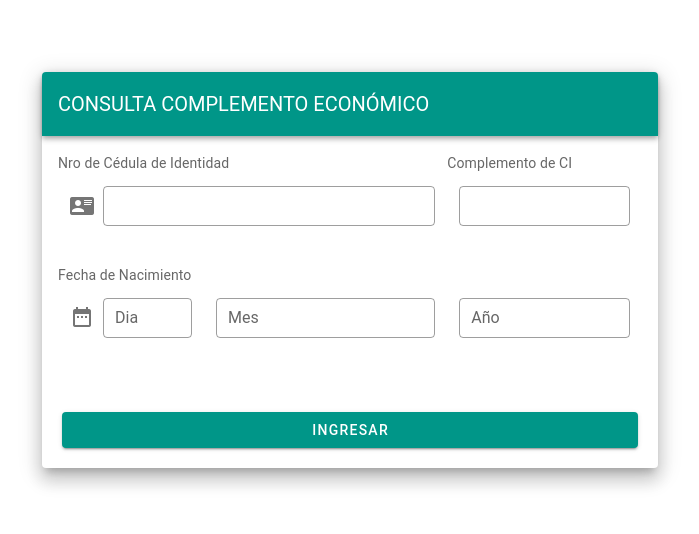
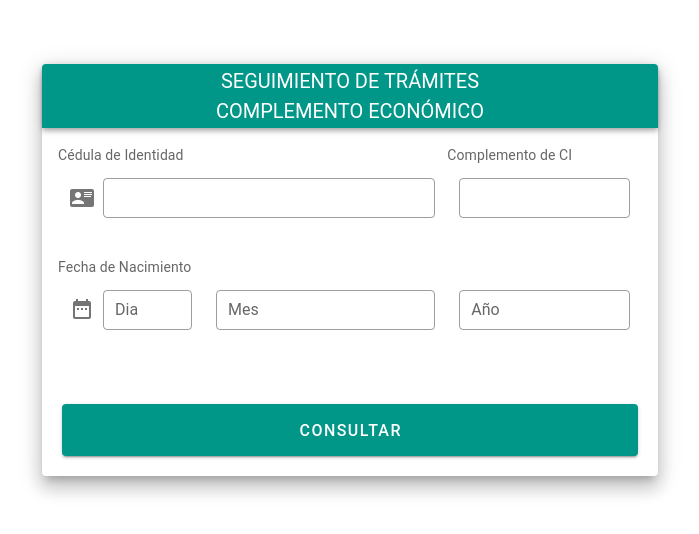
Before and after one commit to MUTUAL-DE-SERVICIOS-AL-POLICIA/SEG-BE, a Vue app: page / in a window 1280 px wide. Shown: the part 130-664 px from the top of the page, without its empty margins (290-989 px from the left). Built offline with nearby package versions, Linux system fonts and the light colour scheme; a small style sheet from the web is missing.

Commit message:
update inicio

```diff
--- a/src/components/main.vue
+++ b/src/components/main.vue
@@ -6,15 +6,16 @@
           <v-col cols="12" md="6">
             <v-card class="elevation-12">
               <v-toolbar dark color="primary">
-                <v-toolbar-title
-                  >CONSULTA COMPLEMENTO ECONÓMICO</v-toolbar-title
+                <v-toolbar-title class="flex text-center"
+                  >SEGUIMIENTO DE TRÁMITES <br>
+                  COMPLEMENTO ECONÓMICO</v-toolbar-title
                 >
               </v-toolbar>
               <v-card-text>
                 <v-form>
                   <v-row class="pa-0 ma-0">
                     <v-col md="8" class="pa-0 ma-0"
-                      >Nro de Cédula de Identidad
+                      >Cédula de Identidad
                     </v-col>
                     <v-col md="4" class="pa-0 ma-0">Complemento de CI </v-col>
                   </v-row>
@@ -76,7 +77,7 @@
                 </v-form>
               </v-card-text>
               <v-card-actions class="pa-5">
-                <v-btn block color="primary" @click="ingreso()">INGRESAR</v-btn>
+                <v-btn block color="primary" x-large @click="ingreso()">CONSULTAR</v-btn>
               </v-card-actions>
             </v-card>
           </v-col>
```
